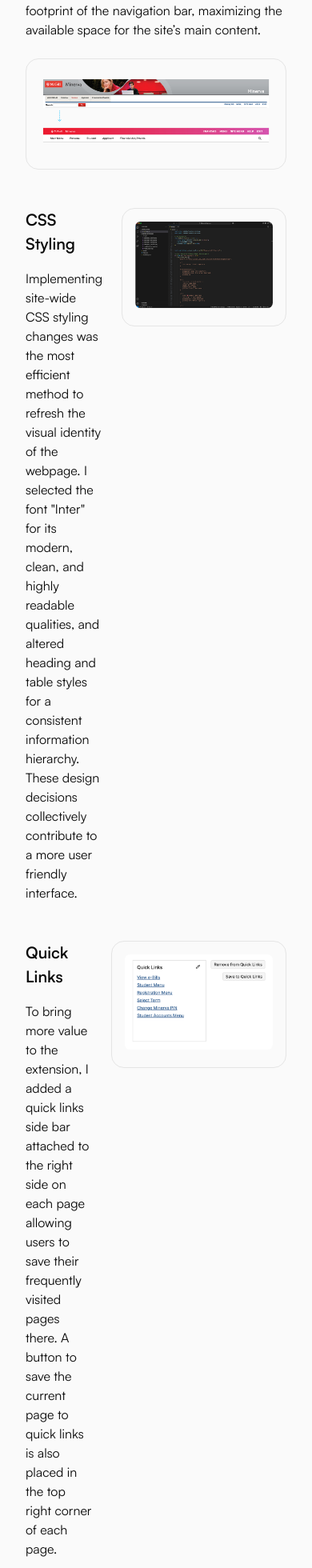
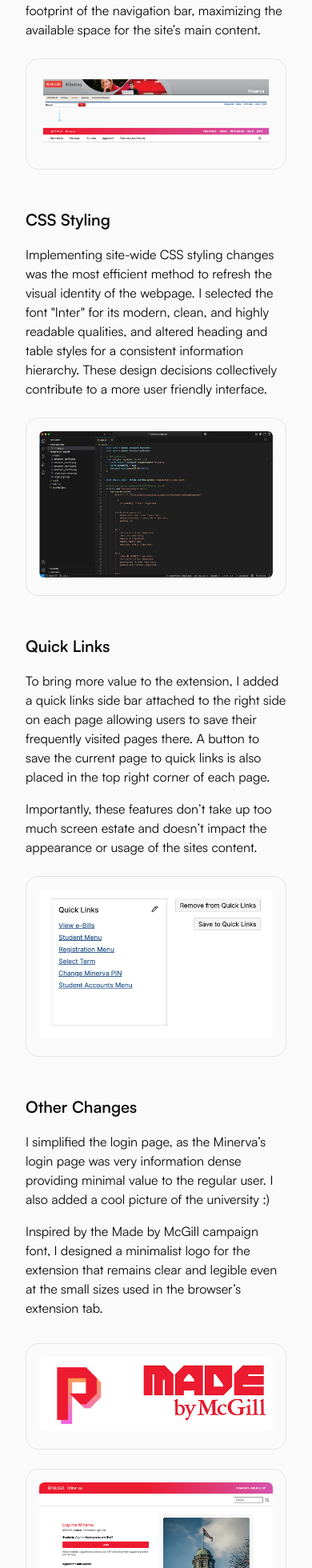
Before and after one commit to VassiliProko/portfolio_v2, a Vue app: page /prettify-minerva in a window 390 px wide. Shown: the part 4733-6693 px from the top of the page at 80% size. Built offline with nearby package versions, Linux system fonts and the light colour scheme.

Commit message:
add prettify case mobile flex css

```diff
--- a/src/views/PrettifyMinervaPage.vue
+++ b/src/views/PrettifyMinervaPage.vue
@@ -108,7 +108,7 @@ import ProjectCard from '@/components/ProjectCard.vue'
             </p>
         </div>
         <CaseImage src="/assets/images/prettify-minerva/browser-solution-navbar.jpg" class="mb-lg"></CaseImage>
-        <div class="flex-row gap-lg mb-lg">
+        <div class="flex-row flex-col-mobile gap-lg mb-lg">
             <div class="flex-col gap-md flex-50">
                 <h2>CSS Styling</h2>
                 <p class="paragraph">
@@ -117,7 +117,7 @@ import ProjectCard from '@/components/ProjectCard.vue'
             </div>
             <CaseImage src="/assets/images/prettify-minerva/vs-code-ss.jpg" class="width-50"></CaseImage>
         </div>
-        <div class="flex-row gap-lg mb-lg">
+        <div class="flex-row flex-col-mobile gap-lg mb-lg">
             <div class="flex-col gap-md flex-50">
                 <h2>Quick Links</h2>
                 <p class="paragraph">
@@ -129,7 +129,7 @@ import ProjectCard from '@/components/ProjectCard.vue'
             </div>
             <CaseImage src="/assets/images/prettify-minerva/browser-solution-quick-links.jpg" class="width-50"></CaseImage>
         </div>
-        <div class="flex-row gap-lg mb-lg">
+        <div class="flex-row flex-col-mobile gap-lg mb-lg">
             <div class="flex-col gap-md flex-50">
                 <h2>Other Changes</h2>
                 <p class="paragraph">
```
